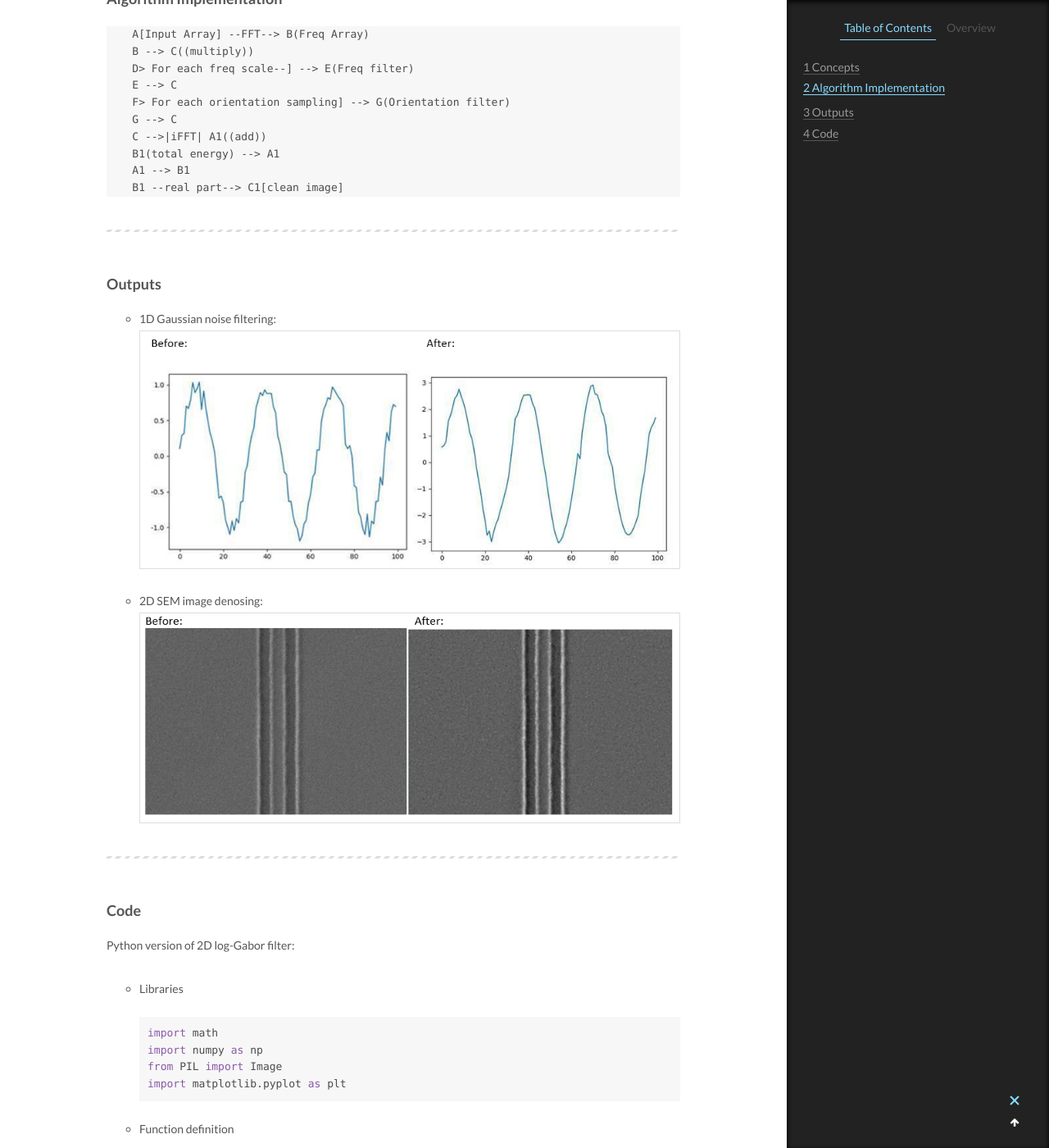
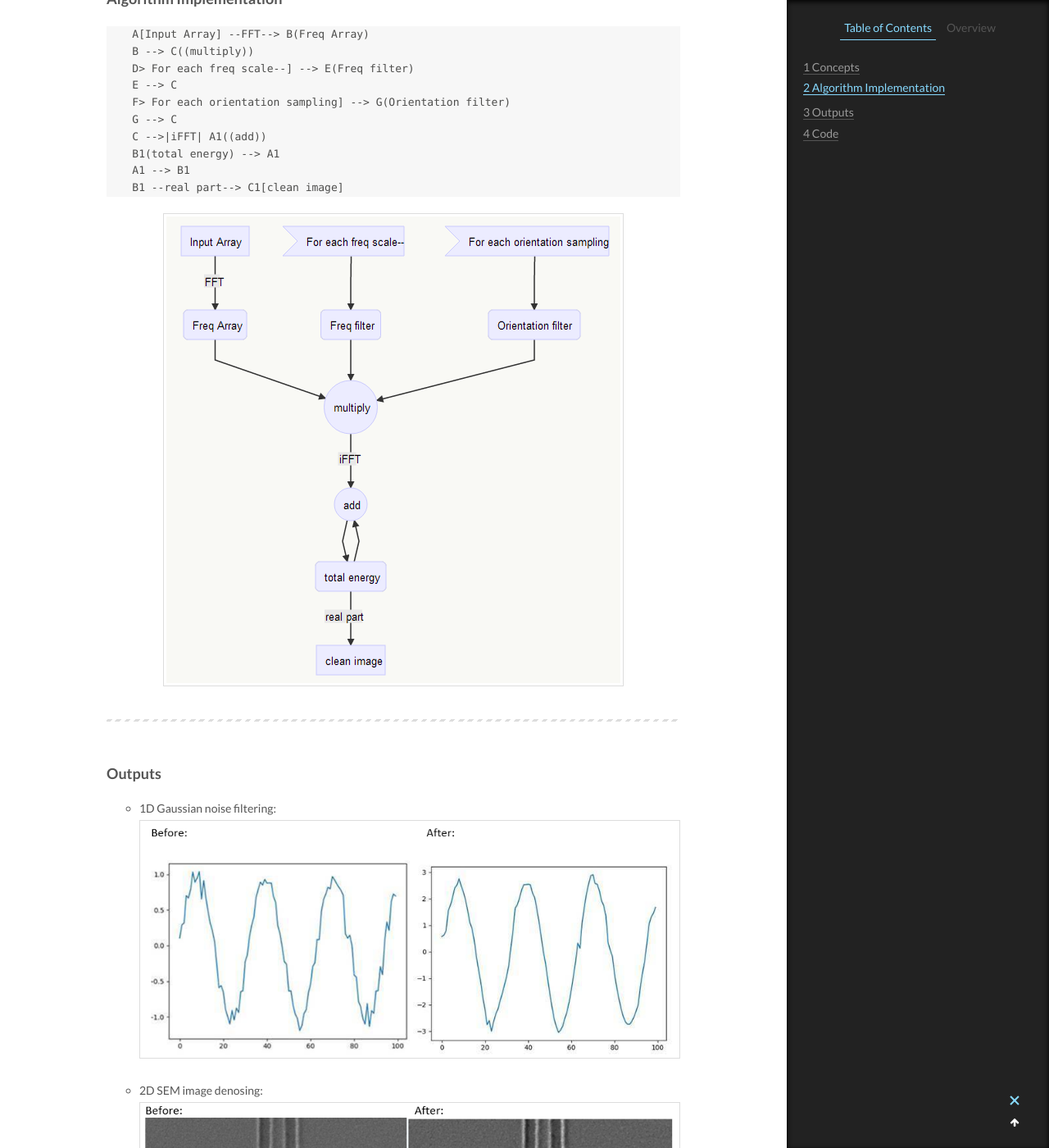
Before and after one commit to bruceyoungsysu/bruceyoungsysu.github.io, a Jekyll site: the page built from _posts/2018-04-01-Picture Denoising with Log-Gabor Wavelet Transform.md, in a window 1280 px wide and 1400 px high, scrolled down 1178 px. Shown: the whole window at 82% size. Built offline with Jekyll 4.4.1, drawn with Linux system fonts in a browser that asks for light colours.

Commit message:
Update 2018-04-01-Picture Denoising with Log-Gabor Wavelet Transform.md

````diff
--- a/_posts/2018-04-01-Picture Denoising with Log-Gabor Wavelet Transform.md
+++ b/_posts/2018-04-01-Picture Denoising with Log-Gabor Wavelet Transform.md
@@ -31,7 +31,7 @@ ___
     A1 --> B1
     B1 --real part--> C1[clean image]
 ```
-[](https://github.com/bruceyoungsysu/bruceyoungsysu.github.io/blob/master/_posts/log_gabor/Log_gabor_wavelet_algo.PNG?raw=true)
+![](https://github.com/bruceyoungsysu/bruceyoungsysu.github.io/blob/master/_posts/log_gabor/Log_gabor_wavelet_algo.PNG?raw=true)
 
 ___
 ### Outputs
````
